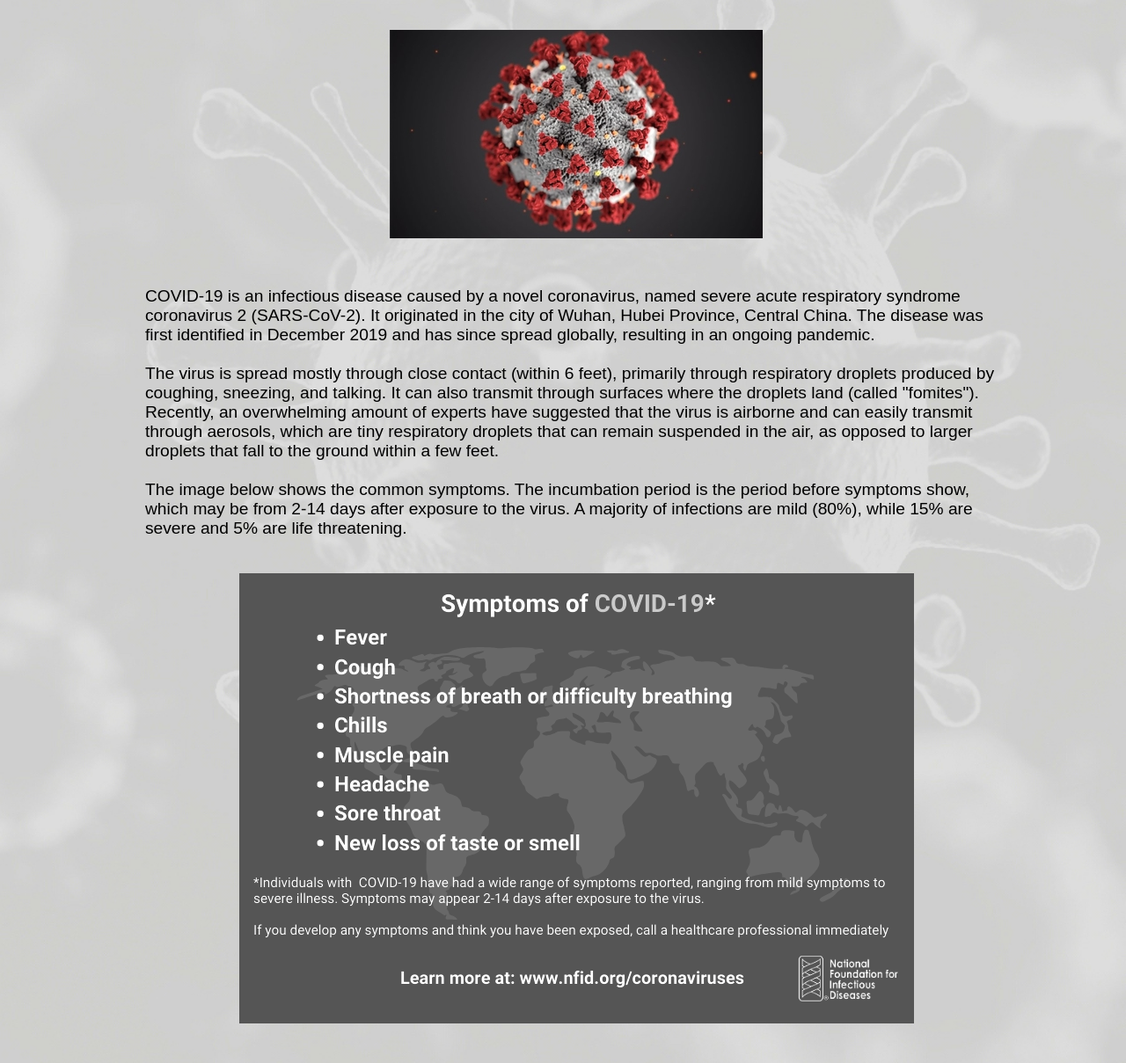
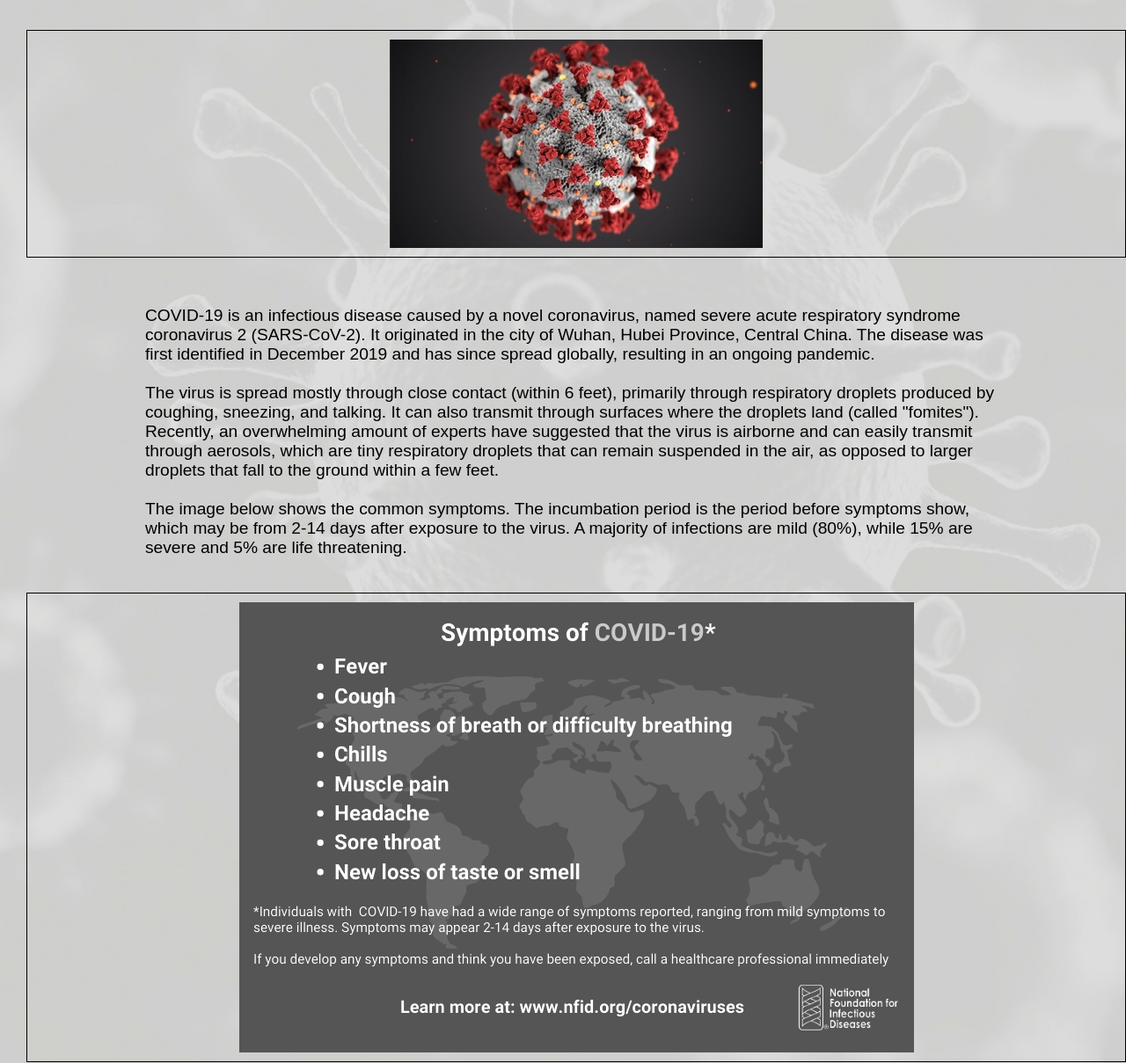
Before and after one commit to jkobb510/COVID-19, a plain HTML site: page index.html in a window 1280 px wide. Shown: the part 263-1472 px from the top of the page at 88% size. Drawn offline with Linux system fonts and the light colour scheme.

Commit message:
Update index.html

```diff
--- a/index.html
+++ b/index.html
@@ -22,7 +22,10 @@
                 <a href="Treatments.html" style='text-decoration:none;'  class= "button4">  TREATMENTS </a>
             </ul><br><br>
             <p>
-            <img src="images/Screen Shot 2020-06-26 at 12.33.32 PM.png" alt="covid" style="width: auto; max-width: 100%; height: auto; class="center" /></p>
+            <div class="imageborder">
+            <img src="images/Screen Shot 2020-06-26 at 12.33.32 PM.png" alt="covid" style="width: auto; max-width: 100%; height: auto;" class="center" >
+            </div>
+            </p>
 
             <p class ="a" style="font-size:120%;">
                 COVID-19 is an infectious disease caused by a novel coronavirus, named severe acute respiratory syndrome coronavirus 2 (SARS-CoV-2).
@@ -36,15 +39,16 @@
                 The image below shows the common symptoms. The incumbation period is the period before symptoms show, which may be from 2-14 days after exposure to
                 the virus. A majority of infections are mild (80%), while 15% are severe and 5% are life threatening.
             </p>
-                 <div>
+                 <div class="imageborder">
                  <img src="images/Stop-the-Spread-Symptoms-COVID-767x512-1.png" alt="Symptoms" style="width: auto; max-width: 100%; height: auto;"  class="center">
                  </div>
 
-             <p> <p class ="a" style="font-size:120%;">
+             <p class ="a" style="font-size:120%;">
                  It is estimated the for every one person who contracts COVID-19, 2 to 2.5 other people will be infected on average. This called the R0 (pronounced "R naught"). The illustration below shows the minimum R0 of COVID-19, which is 2.
              </p>
+             <div class="imageborder">
                  <img src="images/Infection_spread.jpg" alt="Symptoms" style="width: auto; max-width: 100%; height: auto;" class="center">
-
+             </div>
              <p> <br><br>
                 NOTE: This site is not meant to be used as a primary source for information about COVID-19. Learn more about COVID-19 from the <a href="https://www.cdc.gov/coronavirus/2019-ncov/index.html"> CDC website </a>
             </p>
```
